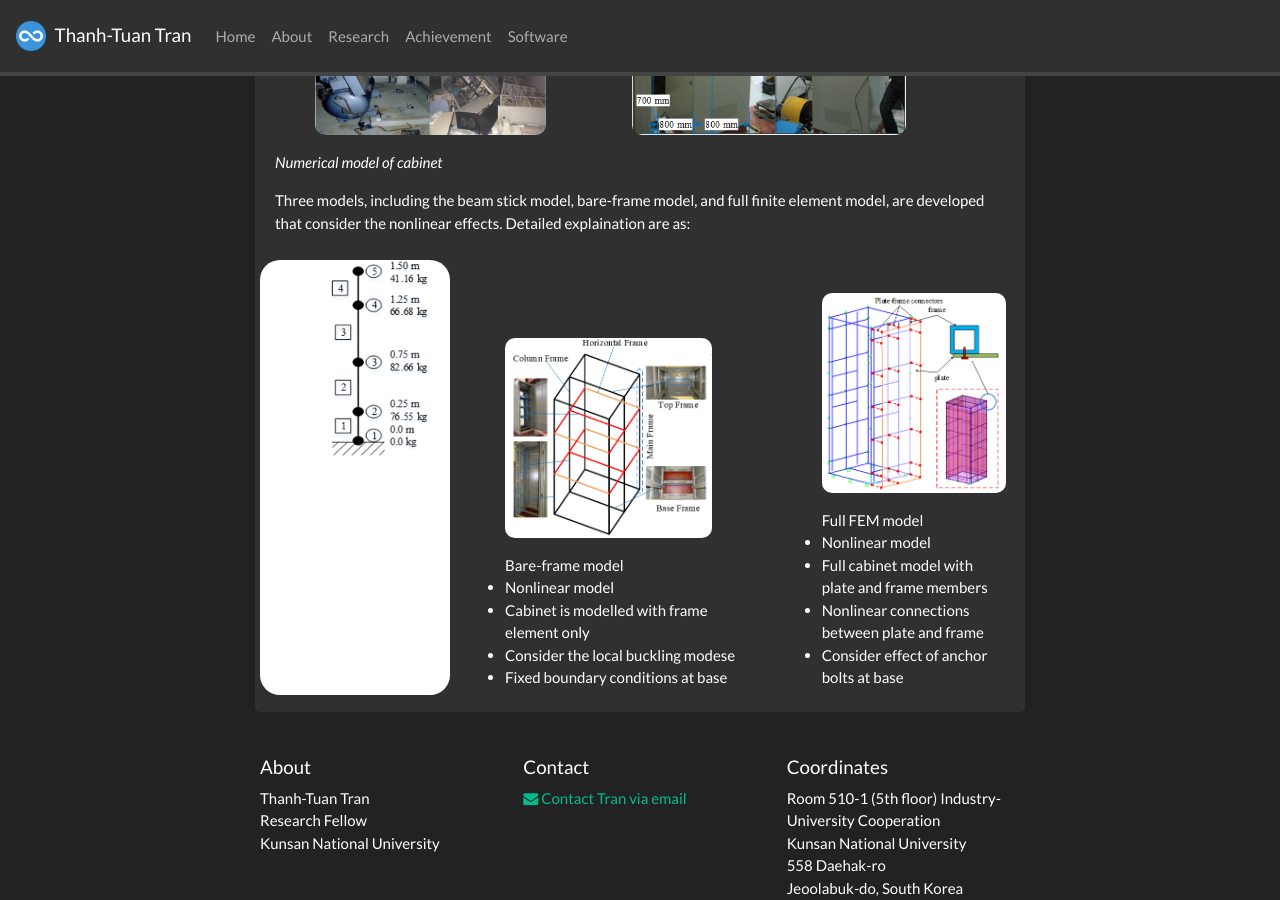
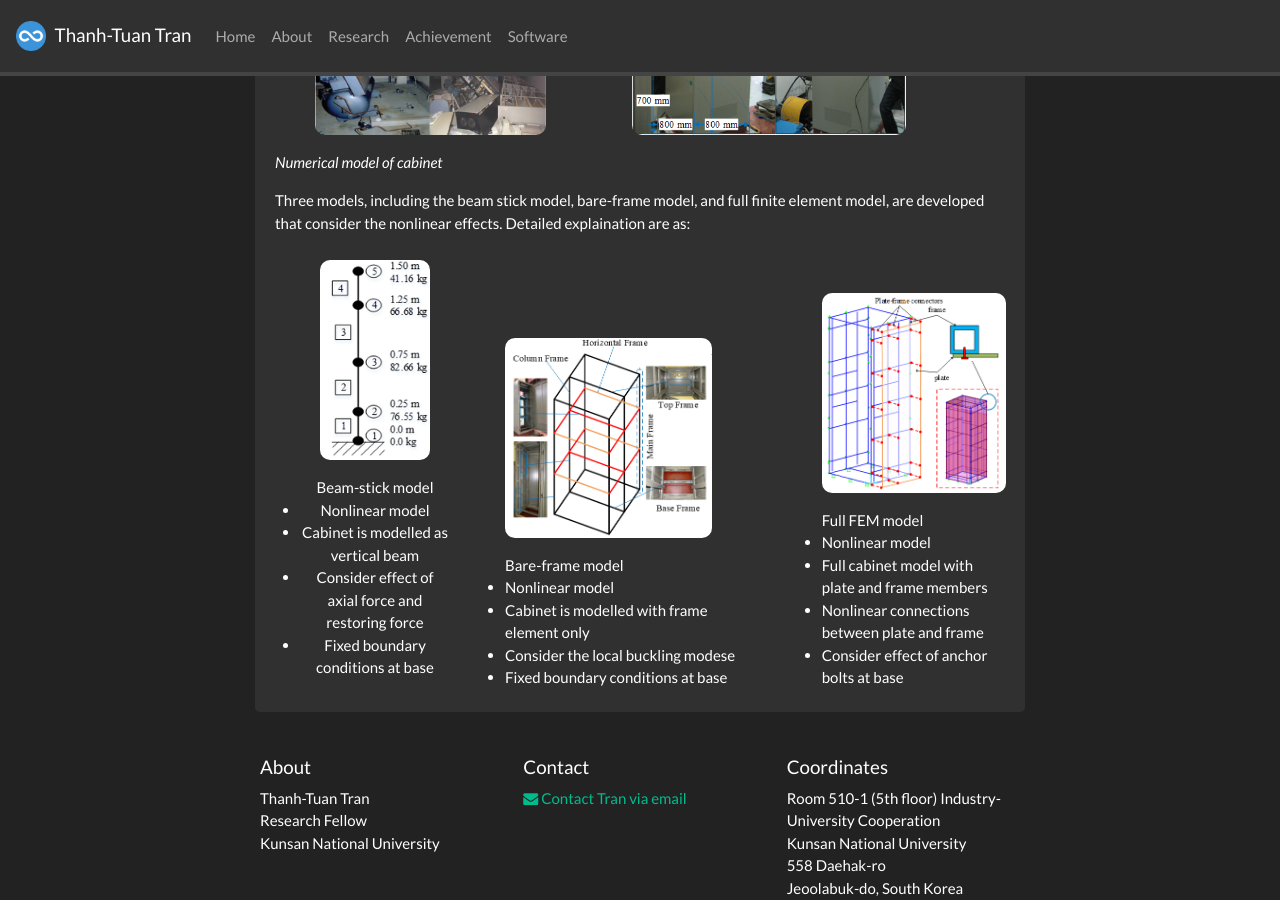
Before and after one commit to 3tbk/3tbk, a Jekyll site: the page built from _pages/research.md, in a window 1280 px wide and 900 px high, scrolled down 2415 px. Built offline with Jekyll 4.4.1, drawn with Linux system fonts in a browser that asks for light colours; nearby versions of some CDN libraries; a style sheet for code colours, icons or effects is not loaded.

Commit message:
Update research.md

```diff
--- a/_pages/research.md
+++ b/_pages/research.md
@@ -111,7 +111,7 @@ iframe {
   <i>Numerical model of cabinet</i>
   <p>Three models, including the beam stick model, bare-frame model, and full finite element model, are developed that consider the nonlinear effects. Detailed explaination are as:</p>
   </div>
-  <div class="col-md-3 col-sm-12">
+  <div class="col-md-3 col-sm-12" style="background-color:transparent">
    <ul>
      <p><img src="{{ site.url }}{{ site.baseurl }}/images/research/cabinet 3.png" height="200"/></p>
      Beam-stick model
```
